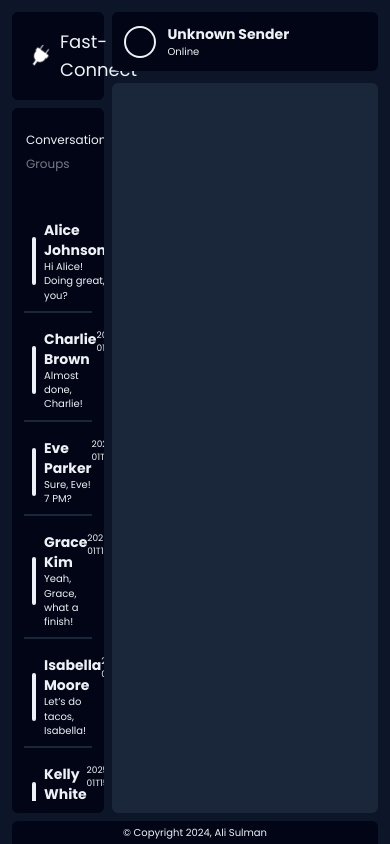
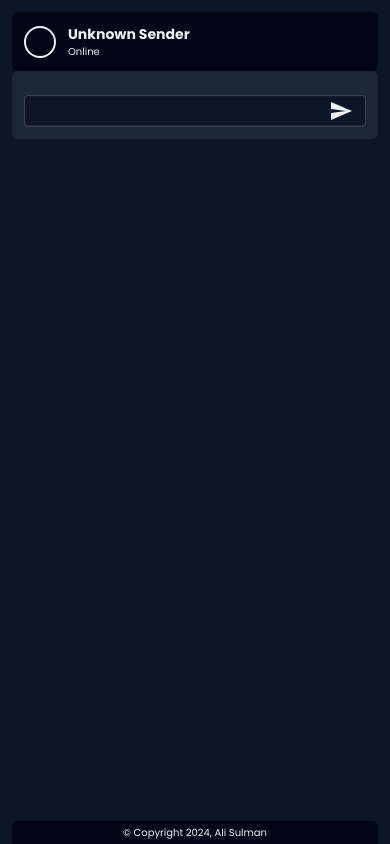
Before and after one commit to code-canvas-studio-by-ali-dev/fast-connect, a Next.js app: page /chat-application/1 in a window 390 px wide. Built offline with nearby package versions, Linux system fonts and the light colour scheme.

Commit message:
version 1.0.0 #030520250654-update ui

```diff
--- a/src/app/chat-application/[conversation]/page.tsx
+++ b/src/app/chat-application/[conversation]/page.tsx
@@ -8,7 +8,7 @@ interface pageProps {
     }
 }
 
-const page: React.FC<pageProps> = async ({ params }) => {
+const page: React.FC<pageProps> = ({ params }) => {
 
     const { conversation } = params
 
--- a/src/app/chat-application/layout.tsx
+++ b/src/app/chat-application/layout.tsx
@@ -1,3 +1,4 @@
+import FooterChat from '@/components/branding/footer.chat';
 import SidebarChat from '@/components/sidebar/sidebar.chat';
 import React from 'react';
 
@@ -8,17 +9,15 @@ interface LayoutProps {
 const Layout: React.FC<LayoutProps> = ({ children }) => {
     return (
         <section className='flex flex-col h-screen w-screen p-3 pb-0 gap-2'>
-            <div className='flex flex-1 w-full overflow-hidden gap-2'>
-                <aside className='flex flex-col space-y-2 w-1/4 min-h-0'>
+            <div className='flex-1 w-full overflow-hidden gap-2 lg:flex'>
+                <aside className='hidden lg:block w-1/4 min-h-0'>
                     <SidebarChat />
                 </aside>
-                <main className='flex flex-col flex-1 min-h-0 overflow-y-auto gap-3'>
+                <main>
                     {children}
                 </main>
             </div>
-            <footer className='text-[10px] text-center bg-base-200 w-full py-1 rounded-t-md'>
-                &copy; Copyright 2024, Ali Sulman
-            </footer>
+            <FooterChat />
         </section>
     );
 };
--- a/src/app/chat-application/page.tsx
+++ b/src/app/chat-application/page.tsx
@@ -1,14 +1,21 @@
+import SidebarChat from '@/components/sidebar/sidebar.chat';
 import React from 'react';
+
+const MobileSidebar = () => {
+    return (
+            <SidebarChat className='lg:hidden'/>
+    )
+}
 
 // eslint-disable-next-line @typescript-eslint/no-empty-object-type
 interface PageProps {
 
 }
 
-const Page: React.FC<PageProps> = ({  }) => {
-        return (
-            <div>Component content</div>
-        );
+const Page: React.FC<PageProps> = ({ }) => {
+    return (
+        <MobileSidebar />
+    );
 };
 
 export default Page;
--- a/src/app/globals.css
+++ b/src/app/globals.css
@@ -55,3 +55,7 @@
     @apply bg-base-300;
   }
 }
+
+.caret-none {
+  caret-color: transparent;
+}
--- /dev/null
+++ b/src/components/branding/branding.chat.tsx
@@ -0,0 +1,25 @@
+import Image from 'next/image';
+import React from 'react';
+
+interface BrandingChatProps {
+    className?: string;
+}
+
+const BrandingChat: React.FC<BrandingChatProps> = ({ className }) => {
+    return (
+        <div className={`flex items-start justify-between bg-base-200 w-full rounded-md p-4 ${className}`}>
+            <h1 className='flex items-center gap-2 text-lg'>
+                <Image
+                    src='/LOGO.png'
+                    alt='Logo'
+                    width={24}
+                    height={24}
+                />
+                Fast-Connect
+            </h1>
+            <div className='text-[10px] '>v 1.0.0</div>
+        </div>
+    );
+};
+
+export default BrandingChat;
--- /dev/null
+++ b/src/components/branding/footer.chat.tsx
@@ -0,0 +1,15 @@
+import React from 'react';
+
+interface FooterChatProps {
+    className?: string;
+}
+
+const FooterChat: React.FC<FooterChatProps> = ({ className }) => {
+    return (
+        <footer className={`text-[10px] text-center bg-base-200 w-full py-1 rounded-t-md ${className}`}>
+            &copy; Copyright 2024, Ali Sulman
+        </footer>
+    );
+};
+
+export default FooterChat;
--- a/src/components/screens/chatScreen.chat.tsx
+++ b/src/components/screens/chatScreen.chat.tsx
@@ -3,6 +3,7 @@
 import conversation_dummy_data from '@/helpers/dummy-data';
 import React, { useEffect, useRef } from 'react';
 import ChatBubbles from '../ui/chat-bubbles';
+import SendChat from '../search/SendChat';
 
 interface ChatScreenChatProps {
     conversation: string
@@ -17,11 +18,20 @@ const ChatScreenChat: React.FC<ChatScreenChatProps> = ({ conversation }) => {
         chatEndRef.current?.scrollIntoView({ behavior: "smooth" });
     }, [messages]);
     return (
-        <div className='flex flex-col-reverse grow flex-1 min-h-0 rounded-md overflow-y-auto bg-base-300 p-3'>
-            {messages?.map((message: Messages) => (
-                <ChatBubbles key={message.msg_id} message={message} conversation={conversation} />
-            ))}
-            <div ref={chatEndRef} />
+        <div className="flex flex-col h-full min-h-0 bg-base-300 rounded-md p-3">
+            <div className="flex flex-col-reverse grow overflow-y-auto">
+                {messages?.map((message: Messages) => (
+                    <ChatBubbles
+                        key={message.msg_id}
+                        message={message}
+                        conversation={conversation}
+                    />
+                ))}
+                <div ref={chatEndRef} />
+            </div>
+            <div className="mt-3">
+                <SendChat />
+            </div>
         </div>
     );
 };
--- /dev/null
+++ b/src/components/search/SendChat.tsx
@@ -0,0 +1,17 @@
+import React from 'react';
+import SendIcon from '@mui/icons-material/Send';
+
+interface SendChatProps {
+
+}
+
+const SendChat: React.FC<SendChatProps> = ({ }) => {
+    return (
+        <label className="input input-sm rounded w-full focus-within:outline-none focus-within:outline-offset-0 focus-within:border-success caret-none" >
+            <input type="text" />
+            <SendIcon className='cursor-pointer hover:text-success' />
+        </label>
+    );
+};
+
+export default SendChat;
--- a/src/components/sidebar/sidebar.chat.tsx
+++ b/src/components/sidebar/sidebar.chat.tsx
@@ -1,35 +1,23 @@
-import Image from 'next/image';
 import React from 'react';
 import ConversationList from '../ui/conversation-list';
+import BrandingChat from '../branding/branding.chat';
 
-// eslint-disable-next-line @typescript-eslint/no-empty-object-type
 interface SidebarProps {
-
+    className?: string;
 }
 
-const SidebarChat: React.FC<SidebarProps> = ({ }) => {
+const SidebarChat: React.FC<SidebarProps> = ({ className }) => {
     return (
-        <>
-            <div className='flex items-start justify-between bg-base-200 w-full rounded-md p-4'>
-                <h1 className='flex items-center gap-2 text-lg'>
-                    <Image
-                        src='/LOGO.png'
-                        alt='Logo'
-                        width={24}
-                        height={24}
-                    />
-                    Fast-Connect
-                </h1>
-                <div className='text-[10px] '>v 1.0.0</div>
-            </div>
-            <div className='flex flex-col bg-base-200 rounded-md py-3 w-full space-y-4 overflow-hidden'>
+        <nav className={`flex flex-col space-y-2 h-screen ${className}`}>
+            <BrandingChat />
+            <div className='flex flex-col bg-base-200 rounded-md py-3 w-full h-full space-y-4 overflow-hidden'>
                 <h3 role='tablist' className='tabs tabs-xs p-2'>
                     <span role='tab' className='tab tab-active'>Conversations</span>
                     <span role='tab' className='tab'>Groups</span>
                 </h3>
                 <ConversationList />
             </div>
-        </>
+        </nav>
     );
 };
 
--- a/src/components/ui/chat-bubbles.tsx
+++ b/src/components/ui/chat-bubbles.tsx
@@ -18,7 +18,7 @@ const ChatBubbles: React.FC<ChatBubblesProps> = ({ message, conversation }) => {
                 {message.sender_id == conversationDetail?.participants.receiver._id ? 'You' : conversationDetail?.participants?.sender?.fullname}
                 <time className="text-xs opacity-50">12:45</time>
             </div>
-            <div className="chat-bubble bg-base-200">{message.content}</div>
+            <div className="chat-bubble bg-base-200 text-sm">{message.content}</div>
             <div className="chat-footer opacity-50">Delivered</div>
         </div>
     );
--- a/src/components/ui/conversation-list.tsx
+++ b/src/components/ui/conversation-list.tsx
@@ -12,12 +12,12 @@ interface ConversationListProps {
 const ConversationList: React.FC<ConversationListProps> = ({ }) => {
     const navigate = useRouter()
 
-    const handleClick = (id: number) => {
+    const handleClick = (id: string) => {
         navigate.push(`/chat-application/${id}`)
     }
 
     return (
-        <ul className='text-sm space-y-2 flex-1 min-h-0 overflow-y-auto scrollbar-thin scrollbar-thumb-rounded-full scrollbar-thumb-base-100 hover:scrollbar-thumb-base-300 scrollbar-track-transparent p-3'>
+        <ul className='flex-1 min-h-0 text-sm space-y-2 p-3 overflow-y-auto scrollbar-thin scrollbar-thumb-rounded-full scrollbar-thumb-base-100 hover:scrollbar-thumb-base-300 scrollbar-track-transparent'>
             {conversation_dummy_data.map((conversation: Conversation) => (
                 <li className='list-wrap' key={conversation._id} onClick={() => handleClick(conversation._id)}>
                     <div className='list-wrap-child'>
```
